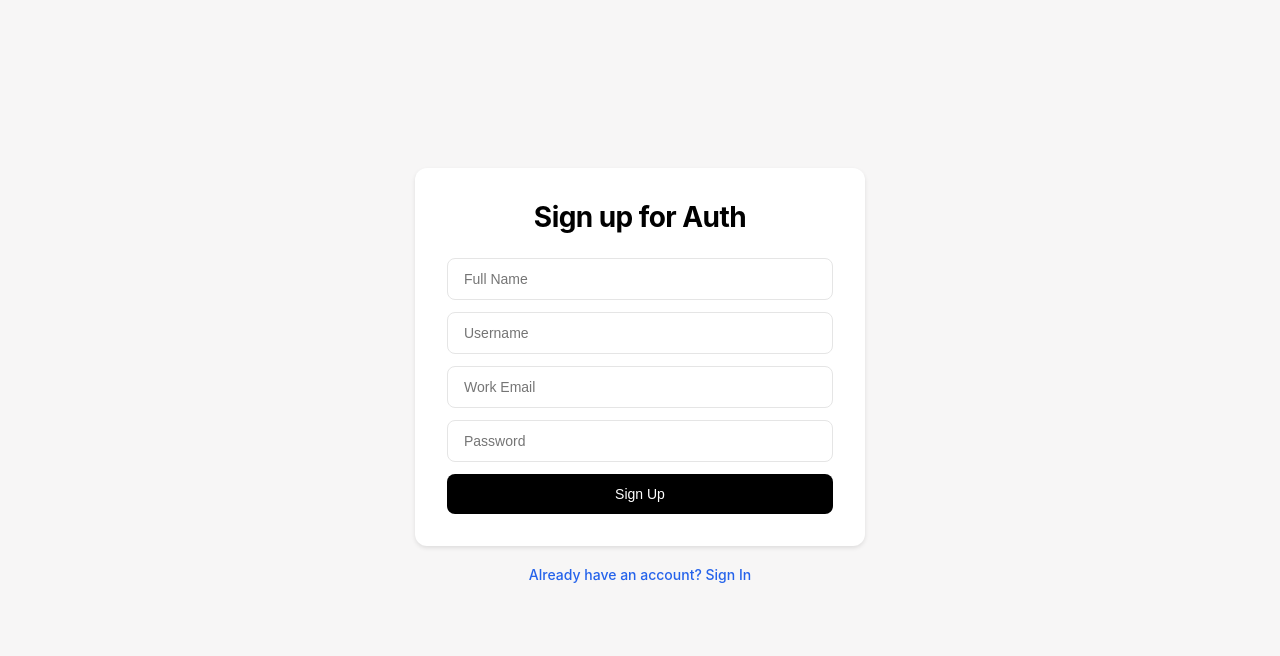
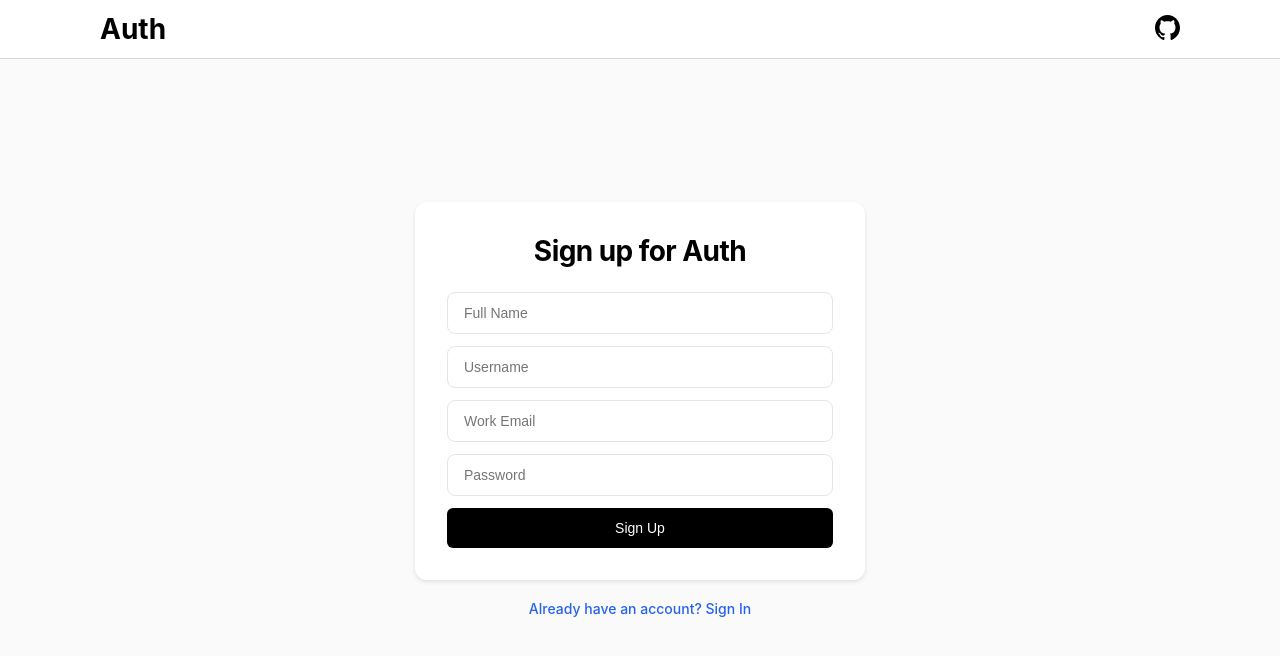
Before and after one commit to Tuhin114/Auth-App, a React (Vite) app in the folder frontend/: page / in a window 1280 px wide. Shown: the top 656 px of the page. Built offline with nearby package versions, Linux system fonts and the light colour scheme.

Commit message:
home page + navbar

```diff
--- a/frontend/src/App.jsx
+++ b/frontend/src/App.jsx
@@ -21,7 +21,10 @@ function App() {
 
   return (
     <Router>
-      <Nav />
+      <Nav
+        setIsAuthenticated={setIsAuthenticated}
+        isAuthenticated={isAuthenticated}
+      />
       <Routes>
         {/* If authenticated, go to HomePage; otherwise, go to Login */}
         <Route
--- a/frontend/src/components/HomePage.jsx
+++ b/frontend/src/components/HomePage.jsx
@@ -1,23 +1,73 @@
-import { useNavigate } from "react-router-dom";
+// import { useNavigate } from "react-router-dom";
 
 export default function HomePage() {
-  const navigate = useNavigate();
+  // const navigate = useNavigate();
 
-  const handleLogout = () => {
-    console.log("logout");
-    localStorage.removeItem("token");
-    navigate("/");
-  };
+  // const handleLogout = () => {
+  //   console.log("logout");
+  //   localStorage.removeItem("token");
+  //   navigate("/");
+  // };
 
   return (
-    <div style={{ textAlign: "center", marginTop: "50px" }}>
-      <h1>Welcome to Home Page 🎉</h1>
-      <button
-        onClick={handleLogout}
-        style={{ padding: "10px 20px", marginTop: "20px", cursor: "pointer" }}
-      >
-        Logout
-      </button>
-    </div>
+    <>
+      <div className="container">
+        <div className="card-container">
+          <h1 className="home-card-title card-title">Welcome to Auth</h1>
+          <p className="card-description">A modern authentication solution</p>
+          <div class="blog-container">
+            <div class="blog-card">
+              <div class="blog-card-header">
+                <div class="icon-box">
+                  <img src="frontend-icon.png" alt="Code Icon" />
+                </div>
+                <div>
+                  <h3 class="blog-card-title">Frontend Authentication</h3>
+                  <p class="blog-card-description">
+                    Implementing client-side authentication flow
+                  </p>
+                </div>
+              </div>
+              <div class="blog-card-content">
+                <p>
+                  Learn about implementing authentication in React with secure
+                  token management and protected routes.
+                </p>
+                <a href="#frontend-blog" class="continue-button blog">
+                  Read Article →
+                </a>
+              </div>
+            </div>
+
+            <div class="blog-card">
+              <div class="blog-card-header">
+                <div class="icon-box">
+                  <img src="frontend-icon.png" alt="Code Icon" />
+                </div>
+                <div>
+                  <h3 class="blog-card-title">Frontend Authentication</h3>
+                  <p class="blog-card-description">
+                    Implementing client-side authentication flow
+                  </p>
+                </div>
+              </div>
+              <div class="blog-card-content">
+                <p>
+                  Learn about implementing authentication in React with secure
+                  token management and protected routes.
+                </p>
+                <a href="#frontend-blog" class="continue-button blog">
+                  Read Article →
+                </a>
+              </div>
+            </div>
+          </div>
+        </div>
+
+        <div className="footer">
+          Created by <a href="https://x.com/4334Tuhin">Tuhin Poddar</a>
+        </div>
+      </div>
+    </>
   );
 }
--- a/frontend/src/components/Nav.css
+++ /dev/null
@@ -1,2 +0,0 @@
-.nav-container {
-}
--- a/frontend/src/components/Nav.jsx
+++ b/frontend/src/components/Nav.jsx
@@ -1,7 +1,55 @@
-import React from "react";
+import React, { useState } from "react";
+import "./api";
+import "./styles.css";
+import { useNavigate } from "react-router-dom";
+import { logOutCall } from "./api";
+import githubLogo from "../assets/github-142-svgrepo-com.svg";
 
-const Nav = () => {
-  return <div className="nav-container"></div>;
+const Nav = ({ isAuthenticated, setIsAuthenticated }) => {
+  const [loading, setLoading] = useState(false);
+  const navigate = useNavigate();
+
+  const handleLogout = async () => {
+    setLoading(true);
+    try {
+      const response = await logOutCall();
+      console.log(response);
+      localStorage.removeItem("isAuthenticated");
+      setIsAuthenticated(false);
+
+      navigate("/");
+    } catch (error) {
+      console.error("Error logging out:", error);
+    }
+    setLoading(false);
+  };
+  return (
+    <div className="nav">
+      <div className="nav-container">
+        <h2 className="nav-title">Auth</h2>
+        {isAuthenticated ? (
+          <button
+            type="submit"
+            disabled={loading}
+            className="logout-button"
+            onClick={handleLogout}
+          >
+            Log out
+          </button>
+        ) : (
+          <a
+            href="https://github.com/Tuhin114/Auth-App"
+            target="_blank"
+            rel="noopener noreferrer"
+            className="github-button"
+          >
+            <img src={githubLogo} alt="GitHub" className="github-logo" />
+          </a>
+        )}
+      </div>
+      <div className="nav-base-line"></div>
+    </div>
+  );
 };
 
 export default Nav;
--- a/frontend/src/components/api.js
+++ b/frontend/src/components/api.js
@@ -17,3 +17,12 @@ export const signInApiCall = async (formData) => {
 
   return response.json();
 };
+
+export const logOutCall = async () => {
+  const response = await fetch("/api/auth/logout", {
+    method: "POST",
+    headers: { "Content-Type": "application/json" },
+  });
+
+  return response.json();
+};
--- a/frontend/src/components/styles.css
+++ b/frontend/src/components/styles.css
@@ -8,40 +8,40 @@
 body {
   font-family: -apple-system, BlinkMacSystemFont, "Segoe UI", Roboto, Oxygen,
     Ubuntu, Cantarell, "Open Sans", "Helvetica Neue", sans-serif;
-  background: #f7f6f6;
+  background: #fafafa;
   min-height: 100vh;
 }
 
-/* Header styles */
-.header {
-  position: fixed;
-  top: 0;
-  left: 0;
-  right: 0;
+.nav {
+  display: flex;
+  flex-direction: column;
+  align-items: center;
+  background-color: #ffffff;
+}
+
+.nav-container {
   display: flex;
   align-items: center;
   justify-content: space-between;
-  padding: 16px 24px;
-  background-color: white;
-  border-bottom: 1px solid #f1f1f1;
+  width: 100%;
+  padding: 12px 100px;
 }
 
-.nav-links {
-  display: flex;
-  align-items: center;
-  gap: 16px;
+.nav-base-line {
+  width: 100%;
+  height: 1px;
+  background-color: #d6d6d6;
 }
 
-.login-link {
-  font-size: 14px;
-  font-weight: 500;
-  color: #666;
-  text-decoration: none;
-  transition: color 0.2s;
+.nav-title {
+  font-size: 28px;
+  font-weight: 700;
+  text-align: center;
 }
 
-.login-link:hover {
-  color: #000;
+.github-logo {
+  width: 25px;
+  height: 25px;
 }
 
 /* Main content styles */
@@ -51,11 +51,14 @@ body {
   align-items: center;
   justify-content: center;
   padding: 128px 24px 64px;
-  margin-top: 40px;
+  margin-top: 15px;
 }
 
 /* Card Container */
 .card-container {
+  display: flex;
+  justify-content: center;
+  flex-direction: column;
   width: 100%;
   max-width: 450px;
   padding: 32px;
@@ -70,6 +73,77 @@ body {
   text-align: center;
   margin-bottom: 24px;
   letter-spacing: -0.02em;
+}
+
+.card-description {
+  text-align: center;
+  font-size: 16px;
+  color: gray;
+  margin: 5px 0 40px;
+}
+
+.home-card-title {
+  font-size: 36px;
+  margin-bottom: 0px;
+}
+
+.blog-container {
+  display: flex;
+  justify-content: center;
+  flex-direction: column;
+  gap: 20px;
+  opacity: 0;
+  animation: fadeIn 0.5s ease-in-out 0.2s forwards;
+}
+
+.blog-card {
+  background: white;
+  border: 1px solid #ddd;
+  box-shadow: 0px 4px 8px rgba(0, 0, 0, 0.1);
+  border-radius: 10px;
+  padding: 24px;
+  transition: transform 0.3s ease-in-out, box-shadow 0.3s ease-in-out;
+}
+
+.blog-card:hover {
+  transform: translateY(-5px);
+  box-shadow: 0px 6px 12px rgba(0, 0, 0, 0.15);
+}
+
+.blog-card-header {
+  display: flex;
+  align-items: center;
+  gap: 15px;
+  margin-bottom: 25px;
+}
+
+.blog-card-title {
+  font-size: 18px;
+  font-weight: 500;
+  margin-bottom: 5px;
+}
+
+.blog-card-description {
+  font-size: 14px;
+  color: gray;
+}
+
+.blog-card-content p {
+  font-size: 14px;
+  color: #666;
+  padding: 15px;
+  margin-bottom: 10px;
+}
+
+@keyframes fadeIn {
+  from {
+    opacity: 0;
+    transform: translateY(10px);
+  }
+  to {
+    opacity: 1;
+    transform: translateY(0);
+  }
 }
 
 /* Form Styles */
@@ -107,7 +181,55 @@ body {
   color: white;
   background-color: #000;
   border: none;
-  border-radius: 8px;
+  border-radius: 6px;
+  cursor: pointer;
+  transition: background-color 0.2s;
+}
+
+.buttons {
+  display: flex;
+  flex-direction: column;
+  gap: 12px;
+}
+
+.signup {
+  color: white;
+  background-color: #000;
+}
+
+.signin {
+  color: black;
+  background-color: white;
+  border: 1px solid #ccc;
+}
+
+.blog {
+  text-decoration: none;
+  background-color: transparent;
+  color: black;
+  border: 1px solid #ddd;
+  transition: all 0.3s ease-in-out;
+}
+
+.blog:hover {
+  background-color: #000;
+  color: white;
+}
+
+.logout-button {
+  display: flex;
+  align-items: center;
+  justify-content: center;
+  gap: 8px;
+  width: 90px;
+  height: 32px;
+  padding: 6px;
+  font-size: 14px;
+  font-weight: 500;
+  color: white;
+  background-color: #000;
+  border: none;
+  border-radius: 6px;
   cursor: pointer;
   transition: background-color 0.2s;
 }
@@ -129,6 +251,13 @@ body {
 
 .footer div:hover {
   color: #1e40af;
+}
+
+.footer a {
+  text-decoration: none;
+  color: gray;
+  font-weight: 500;
+  transition: color 0.3s ease-in-out;
 }
 
 /* Responsive Styles */
```
Also changed, not shown: frontend/src/assets/github-142-svgrepo-com.svg (added), frontend/src/assets/github-svgrepo-com.svg (added).
